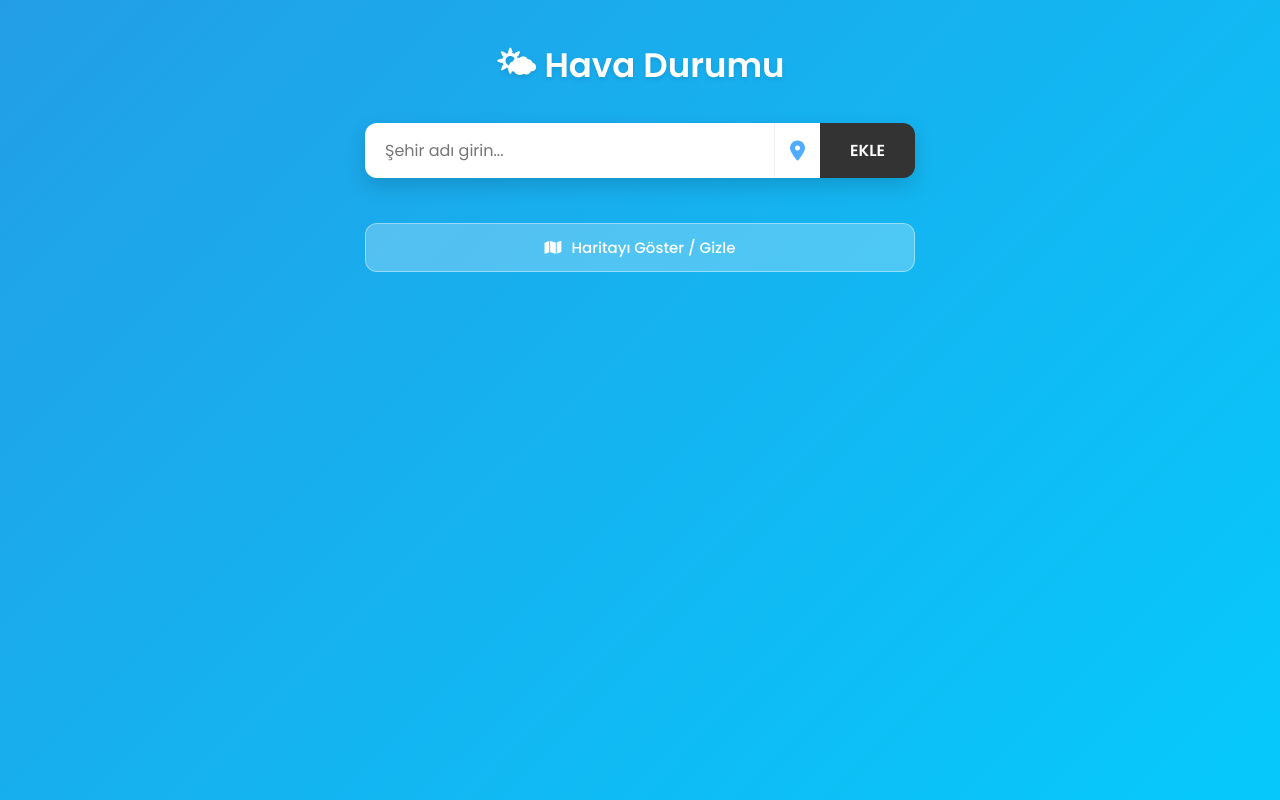
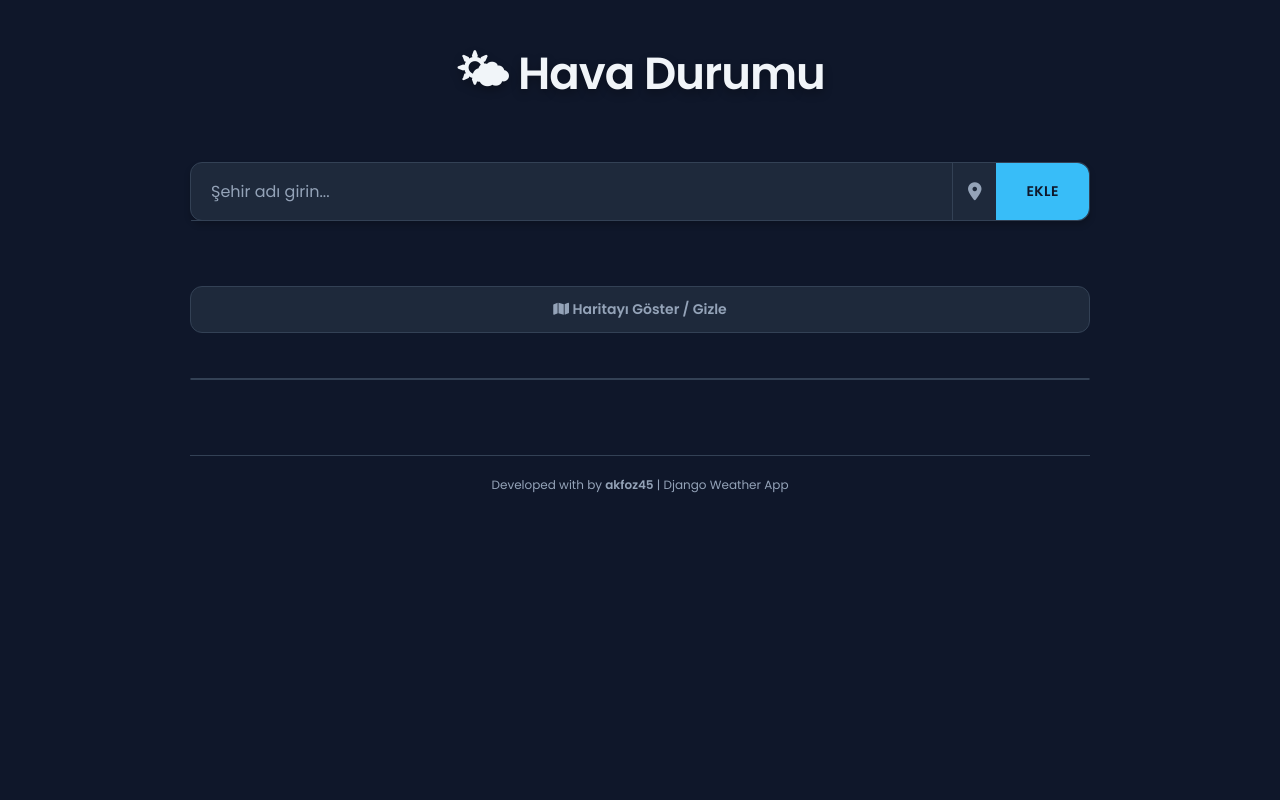
Before and after one commit to akfoz45/Django-Weather-App, a Django app: page / in a window 1280 px wide. Run offline with Django 5.2, Linux system fonts and the light colour scheme; data that the repository does not hold is empty; some libraries are stand-ins or nearby versions.

Commit message:
App update 6: CSS codes have been improved and Autocomplete has been added

```diff
--- a/static/css/style.css
+++ b/static/css/style.css
@@ -1,3 +1,12 @@
+:root {
+    --bg-dark: #0f172a;
+    --panel-bg: #1e293b;
+    --accent-color: #38bdf8;
+    --text-main: #f1f5f9;
+    --text-sub: #94a3b8;
+    --border-color: #334155;
+}
+
 * {
     margin: 0;
     padding: 0;
@@ -9,268 +18,330 @@ body {
     min-height: 100vh;
     display: flex;
     justify-content: center;
-    padding: 40px 10px;
+    padding: 40px 20px;
 
-    background: linear-gradient(135deg, #3a7bd5, #00d2ff);
-    background-size: 200% 200%;
-    animation: gradientBG 15s ease infinite;
-
-    color: white;
-}
-
-@keyframes gradientBG {
-    0% { background-position: 0% 50%; }
-    50% { background-position: 100% 50%; }
-    100% { background-position: 0% 50%; }
+    background-color: var(--bg-dark);
+    color: var(--text-main);
 }
 
 .container {
     width: 100%;
-    max-width: 550px;
+    max-width: 900px;
+
+    display: grid;
+    grid-template-columns: repeat(auto-fill, minmax(280px, 1fr));
+    gap: 20px;
+    align-content: start;
+}
+
+.title, .add-city-form, .map-toggle-btn, #map-container, .message-box, #geo-status {
+    grid-column: 1 / -1;
 }
 
 .title {
     text-align: center;
-    color: white;
-    font-size: 34px;
-    font-weight: 600;
+    color: var(--text-main);
+    font-size: 45px;
+    font-weight: 700;
     margin-bottom: 25px;
-    text-shadow: 0 2px 4px rgba(0,0,0,0.1);
+    letter-spacing: -1px;
+    text-shadow: 0 4px 10px rgba(0,0,0,0.3);
 }
 
 .add-city-form {
     margin-bottom: 10px;
     display: flex;
-    box-shadow: 0 8px 20px rgba(0,0,0,0.15);
+    background: var(--panel-bg);
     border-radius: 12px;
-    overflow: hidden;
+    box-shadow: 0 4px 6px rgba(0,0,0,0.2);
+    border: 1px solid var(--border-color);
+    position: relative;
+    z-index: 1001;
 }
 
 .add-city-form input {
     flex: 1;
-    padding: 15px 20px;
+    width: 100%;
+    padding: 16px 20px;
     border: none;
     outline: none;
     font-size: 16px;
-    color: #333;
+    color: var(--text-main);
+    background: transparent;
+    border-radius: 12px 0 0 12px;
 }
+.add-city-form input::placeholder { color: var(--text-sub); }
 
 .geo-btn {
-    background: #ffffff;
+    background: transparent;
     border: none;
     cursor: pointer;
     padding: 0 15px;
-    font-size: 20px;
-    color: #4facfe;
-    transition: all 0.3s;
-    display: flex;
-    align-items: center;
-    justify-content: center;
-    border-left: 1px solid #f0f0f0;
+    font-size: 18px;
+    color: var(--text-sub);
+    transition: color 0.2s;
+    display: flex; align-items: center; justify-content: center;
+    border-left: 1px solid var(--border-color);
 }
-
-.geo-btn:hover {
-    color: #00c6fb;
-    background-color: #f8f9fa;
-}
+.geo-btn:hover { color: var(--accent-color); }
 
 .add-city-form button[type="submit"] {
-    padding: 15px 30px;
-    background: #333;
-    color: white;
+    padding: 0 30px;
+    background: var(--accent-color);
+    color: var(--bg-dark);
     border: none;
     cursor: pointer;
-    font-size: 16px;
+    font-size: 14px;
     font-weight: 600;
-    transition: background 0.3s;
+    border-radius: 0 12px 12px 0;
+    transition: background 0.2s;
+    letter-spacing: 0.5px;
 }
-
-.add-city-form button[type="submit"]:hover {
-    background: #555;
-}
+.add-city-form button[type="submit"]:hover { filter: brightness(1.1); }
 
 .mini-spinner {
-    width: 20px;
-    height: 20px;
-    border: 3px solid #f3f3f3;
-    border-top: 3px solid #4facfe;
-    border-radius: 50%;
-    animation: spin 1s linear infinite;
-    display: none;
+    width: 18px; height: 18px;
+    border: 2px solid var(--border-color); border-top: 2px solid var(--accent-color);
+    border-radius: 50%; animation: spin 1s linear infinite; display: none;
 }
-
-@keyframes spin {
-    to { transform: rotate(360deg); }
-}
+@keyframes spin { to { transform: rotate(360deg); } }
 
 .map-toggle-btn {
     width: 100%;
     padding: 12px;
-    background: rgba(255,255,255,0.25);
-    border: 1px solid rgba(255,255,255,0.4);
-    color: white;
+    background: var(--panel-bg);
+    color: var(--text-sub);
+    border: 1px solid var(--border-color);
     border-radius: 12px;
     cursor: pointer;
-    font-weight: 500;
-    margin-bottom: 20px;
-    transition: 0.3s;
-    display: flex;
-    align-items: center;
-    justify-content: center;
-    gap: 10px;
-    font-size: 15px;
+    font-weight: 600;
+    font-size: 14px;
+    margin-bottom: 25px;
+    transition: 0.2s;
 }
-
 .map-toggle-btn:hover {
-    background: rgba(255,255,255,0.35);
+    border-color: var(--accent-color);
+    color: var(--accent-color);
 }
 
 #map-container {
-    height: 0;
-    overflow: hidden;
-    border-radius: 15px;
-    margin-bottom: 25px;
-    transition: height 0.4s ease;
-    box-shadow: 0 5px 15px rgba(0,0,0,0.2);
+    height: 0; overflow: hidden; border-radius: 15px; margin-bottom: 25px;
+    transition: height 0.4s ease; border: 1px solid var(--border-color);
 }
-
-#map {
-    height: 100%;
-    width: 100%;
-}
-
+#map { height: 100%; width: 100%; }
 
 .weather-card {
-    background: linear-gradient(135deg, rgba(255,255,255,0.2), rgba(255,255,255,0.05));
-    backdrop-filter: blur(10px);
-    border-radius: 18px;
-    padding: 25px 30px;
-    margin-bottom: 25px;
-    color: white;
     display: flex;
+    flex-direction: column;
     justify-content: space-between;
-    align-items: center;
-    transition: transform 0.2s ease, box-shadow 0.2s ease;
-    box-shadow: 0 8px 16px rgba(0,0,0,0.1);
-    border: 1px solid rgba(255,255,255,0.1);
+
+    background: var(--panel-bg);
+    border-radius: 20px;
+    padding: 20px;
+    color: var(--text-main);
+    box-shadow: 0 10px 15px -3px rgba(0, 0, 0, 0.3);
+    transition: transform 0.2s ease;
+    border: 1px solid var(--border-color);
+
+    min-height: 250px;
+    position: relative;
+    overflow: hidden;
 }
 
 .weather-card:hover {
-    transform: translateY(-3px);
-    box-shadow: 0 12px 24px rgba(0,0,0,0.15);
+    transform: translateY(-5px);
+    border-color: var(--accent-color);
 }
 
+.weather-card::before {
+    content: ''; position: absolute; top: 0; left: 0; width: 100%; height: 4px;
+    background: var(--accent-color);
+}
+.weather-card.clear::before { background: #facc15; }
+.weather-card.clouds::before { background: #94a3b8; }
+.weather-card.rain::before { background: #3b82f6; }
+.weather-card.snow::before { background: #e2e8f0; }
+.weather-card.thunder::before { background: #a855f7; }
 
-.weather-card.clear {
-    background: linear-gradient(135deg, #f2994a, #f2c94c);
-    box-shadow: 0 8px 16px rgba(242, 153, 74, 0.3);
-    border: none;
+.card-top {
+    display: flex;
+    justify-content: space-between;
+    align-items: flex-start;
+    margin-bottom: 20px;
 }
 
-.weather-card.clouds {
-    background: linear-gradient(135deg, #d7dde8, #757f9a);
-    color: #333 !important;
-    border: none;
+.card-top .left { display: flex; flex-direction: column; }
+
+.city a {
+    font-size: 1.25rem;
+    font-weight: 700;
+    line-height: 1.2;
+    color: var(--text-main);
+    text-decoration: none;
 }
-.weather-card.clouds .city a {
-    color: #2c3e50;
-    border-bottom: 1px dashed #2c3e50;
-}
-.weather-card.clouds .delete-btn {
-    color: rgba(0,0,0,0.5);
-}
-.weather-card.clouds .delete-btn:hover {
-    color: #ff4757;
-}
-
-.weather-card.rain {
-    background: linear-gradient(135deg, #2c3e50, #4ca1af);
-    border: none;
-}
-
-.weather-card.thunder {
-    background: linear-gradient(135deg, #373b44, #4286f4);
-    border: none;
-}
-
-.weather-card.snow {
-    background: linear-gradient(135deg, #e6dada, #274046);
-    color: #fff;
-    border: none;
-}
-
-.weather-card.mist {
-    background: linear-gradient(135deg, #606c88, #3f4c6b);
-    border: none;
-}
-
-.left {
-    display: flex;
-    flex-direction: column;
-}
-
-.city {
-    font-size: 28px;
-    font-weight: 600;
-}
+.city a:hover { color: var(--accent-color); }
 
 .temp {
-    font-size: 22px;
-    font-weight: 400;
-    margin-top: 5px;
+    font-size: 2.5rem;
+    font-weight: 700;
+    margin: 5px 0;
+    letter-spacing: -1px;
+    color: var(--text-main);
 }
 
 .desc {
-    font-size: 16px;
-    opacity: 0.9;
+    font-size: 0.9rem;
+    font-weight: 500;
+    opacity: 0.7;
     text-transform: capitalize;
+    color: var(--text-sub);
 }
 
 .icon img {
-    width: 85px;
-    filter: drop-shadow(0 4px 4px rgba(0,0,0,0.1));
+    width: 70px;
+    filter: drop-shadow(0 0 10px rgba(255,255,255,0.1));
+}
+
+.delete-link {
+    position: absolute;
+    top: 10px;
+    right: 10px;
+    z-index: 10;
 }
 
 .delete-btn {
     background: transparent;
     border: none;
-    color: rgba(255, 255, 255, 0.6);
-    font-size: 28px;
+    color: var(--border-color);
+    font-size: 24px;
     cursor: pointer;
-    margin-left: 15px;
-    transition: color 0.3s ease;
+    transition: 0.2s;
     line-height: 1;
+    padding: 5px;
+}
+.delete-btn:hover {
+    color: #ef4444;
+    transform: scale(1.1);
 }
 
-.delete-btn:hover {
-    color: #ff6b6b;
+.card-top .right {
+    display: flex;
+    align-items: center;
 }
 
+.card-details {
+    display: flex;
+    justify-content: space-between;
+    background: rgba(0, 0, 0, 0.2);
+    border-radius: 12px;
+    padding: 12px;
+    margin-top: auto;
+    border: 1px solid rgba(255,255,255,0.05);
+}
+
+.detail-item {
+    display: flex;
+    flex-direction: column;
+    align-items: center;
+    flex: 1;
+}
+.detail-item:not(:last-child) { border-right: 1px solid var(--border-color); }
+
+.detail-item i {
+    font-size: 14px;
+    margin-bottom: 4px;
+    color: var(--accent-color);
+}
+.detail-item .val {
+    font-weight: 600;
+    font-size: 14px;
+    color: var(--text-main);
+}
+.detail-item .lbl {
+    font-size: 10px;
+    color: var(--text-sub);
+    text-transform: uppercase;
+    margin-top: 2px;
+    letter-spacing: 0.5px;
+}
+
+.card-footer-time {
+    text-align: center;
+    font-size: 10px;
+    color: var(--text-sub);
+    margin-top: 10px;
+    font-weight: 500;
+}
+
+
 .message-box {
+    grid-column: 1 / -1;
+
+    width: 100%;
+    max-width: 500px;
+    margin: 0 auto 25px auto;
+
     padding: 15px;
-    margin-bottom: 25px;
-    border-radius: 10px;
-    color: white;
+    border-radius: 12px;
     text-align: center;
     font-weight: 500;
-    box-shadow: 0 4px 6px rgba(0,0,0,0.1);
-    animation: fadeIn 0.5s ease;
+    font-size: 14px;
+
+    background: var(--panel-bg);
+
+
+    border: 1px solid var(--border-color);
+}
+.warning { color: #fcd34d; }
+.error   { color: #fca5a5; }
+.success { color: #6ee7b7; }
+.info    { color: #38bdf8; }
+
+#geo-status { text-align: center; margin-bottom: 15px; color: var(--text-sub); font-size: 13px; }
+
+ .suggestions-list {
+    position: absolute; top: 100%; left: 0; width: 100%;
+    background: var(--panel-bg);
+    list-style: none; z-index: 1000;
+    border-radius: 0 0 12px 12px;
+    box-shadow: 0 10px 15px -3px rgba(0,0,0,0.5);
+    border: 1px solid var(--border-color); border-top: none;
+}
+.suggestions-list li {
+    padding: 12px 20px;
+    border-bottom: 1px solid var(--border-color);
+    cursor: pointer;
+    color: var(--text-sub);
+    font-size: 14px;
+}
+.suggestions-list li:hover {
+    background: var(--bg-dark);
+    color: var(--accent-color);
 }
 
-@keyframes fadeIn {
-    from { opacity: 0; transform: translateY(-10px); }
-    to { opacity: 1; transform: translateY(0); }
+div:where(.swal2-container) div:where(.swal2-popup) {
+    width: 22em !important;         /* Genişliği küçült (Daha kompakt) */
+    padding: 1.5em !important;      /* İç boşluğu azalt */
+    border-radius: 25px !important; /* Köşeleri iyice yumuşat */
+    border: 1px solid var(--border-color) !important; /* Temaya uygun ince çerçeve */
+    background: var(--panel-bg) !important; /* Senin panel renginle aynı olsun */
 }
 
-.warning { background-color: #ffa502; }
-.error { background-color: #ff4757; }
-.success { background-color: #2ed573; }
-.info { background-color: #1e90ff; }
+/* Başlık Yazısı */
+div:where(.swal2-container) .swal2-title {
+    font-size: 1.3rem !important;   /* Başlığı biraz kibarlaştır */
+    color: var(--text-main) !important;
+}
 
-#geo-status {
-    text-align: center;
-    margin-bottom: 15px;
-    color: rgba(255,255,255,0.9);
-    font-size: 14px;
-    min-height: 20px;
+/* İçerik Yazısı */
+div:where(.swal2-container) .swal2-html-container {
+    font-size: 0.9rem !important;
+    color: var(--text-sub) !important;
 }
+
+/* Butonlar */
+div:where(.swal2-container) .swal2-actions button {
+    border-radius: 12px !important; /* Buton köşelerini de yuvarla */
+    font-size: 0.9rem !important;
+    padding: 8px 20px !important;
+}
--- a/static/js/main.js
+++ b/static/js/main.js
@@ -84,3 +84,98 @@ function resetBtn() {
     icon.style.display = "block";
     spinner.style.display = "none";
 }
+
+
+document.addEventListener('DOMContentLoaded', function() {
+
+    const cityInput = document.getElementById('city-input');
+    const suggestionsList = document.getElementById('suggestions-list');
+    let debounceTimer;
+
+    if (cityInput) {
+        console.log("Autocomplete sistemi başlatıldı.");
+
+        cityInput.addEventListener('input', function() {
+            const query = this.value.trim();
+
+            clearTimeout(debounceTimer);
+
+            if (query.length < 2) {
+                suggestionsList.style.display = 'none';
+                return;
+            }
+
+            debounceTimer = setTimeout(() => {
+                fetchCities(query);
+            }, 300);
+        });
+
+        document.addEventListener('click', function(e) {
+            if (e.target !== cityInput && e.target !== suggestionsList) {
+                suggestionsList.style.display = 'none';
+            }
+        });
+    }
+
+    function fetchCities(query) {
+        const url = `https://geocoding-api.open-meteo.com/v1/search?name=${query}&count=5&language=tr&format=json`;
+
+        fetch(url)
+            .then(response => response.json())
+            .then(data => {
+                if (data && data.results) {
+                    showSuggestions(data.results);
+                } else {
+                    suggestionsList.style.display = 'none';
+                }
+            })
+            .catch(err => console.error("API Bağlantı Hatası:", err));
+    }
+
+    function showSuggestions(cities) {
+        suggestionsList.innerHTML = '';
+
+        if (cities.length === 0) {
+            suggestionsList.style.display = 'none';
+            return;
+        }
+
+        cities.forEach(city => {
+            const li = document.createElement('li');
+
+            const country = city.country ? `, ${city.country}` : '';
+            li.textContent = `${city.name}${country}`;
+
+            li.addEventListener('click', function() {
+                cityInput.value = city.name;
+                suggestionsList.style.display = 'none';
+            });
+
+            suggestionsList.appendChild(li);
+        });
+
+        suggestionsList.style.display = 'block';
+    }
+});
+
+function confirmDelete(e, url, cityName) {
+    e.preventDefault(); // Linkin hemen çalışmasını durdur
+
+    // SweetAlert2 Penceresi
+    Swal.fire({
+        title: 'Emin misiniz?',
+        text: `${cityName} şehrini silmek istiyor musunuz?`,
+        icon: 'warning',
+        showCancelButton: true,
+        confirmButtonColor: '#ef4444', // Kırmızı
+        cancelButtonColor: '#334155', // Gri
+        confirmButtonText: 'Evet, sil!',
+        cancelButtonText: 'Vazgeç',
+        background: '#1e293b', // Senin koyu panel rengin
+        color: '#f1f5f9'       // Senin yazı rengin
+    }).then((result) => {
+        if (result.isConfirmed) {
+            window.location.href = url;
+        }
+    });
+}
--- a/weather/models.py
+++ b/weather/models.py
@@ -8,6 +8,9 @@ class City(models.Model):
     last_updated = models.DateTimeField(null=True, blank=True)
     lat = models.CharField(null=True, blank=True)
     lon = models.CharField(null=True, blank=True)
+    humidity = models.IntegerField(null=True, blank=True)
+    wind_speed = models.FloatField(null=True, blank=True)
+    feels_like = models.FloatField(null=True, blank=True)
 
     def __str__(self):
         return self.name
--- a/weather/templates/weather/base.html
+++ b/weather/templates/weather/base.html
@@ -8,19 +8,23 @@
 
     <link href="https://fonts.googleapis.com/css2?family=Poppins:wght@300;400;500;600&display=swap" rel="stylesheet">
     <link rel="stylesheet" href="https://cdnjs.cloudflare.com/ajax/libs/font-awesome/6.4.0/css/all.min.css">
-
     <link rel="stylesheet" href="https://unpkg.com/leaflet@1.9.4/dist/leaflet.css" integrity="sha256-p4NxAoJBhIIN+hmNHrzRCf9tD/miZyoHS5obTRR9BMY=" crossorigin=""/>
-
-    <link rel="stylesheet" href="{% static 'css/style.css' %}">
+    <link rel="stylesheet" href="{% static 'css/style.css' %}?v=1.1">
+    <link rel="shortcut icon" href="https://openweathermap.org/img/wn/02d.png" type="image/x-icon">
+    <link rel="stylesheet" href="https://cdn.jsdelivr.net/npm/@sweetalert2/theme-dark@5/dark.css">
 </head>
 <body>
     <div class="container">
 
         <h1 class="title">🌤 Hava Durumu</h1>
 
-        <form class="add-city-form" method="POST">
+        <form class="add-city-form" method="POST" autocomplete="off">
             {% csrf_token %}
-            <input type="text" name="name" placeholder="Şehir adı girin..." required>
+
+            <div style="position: relative; flex: 1;">
+                <input type="text" name="name" id="city-input" placeholder="Şehir adı girin..." required>
+                <ul id="suggestions-list" class="suggestions-list"></ul>
+            </div>
 
             <button type="button" class="geo-btn" onclick="getLocation()" id="loc-btn" title="Konumumu Bul">
                 <span id="loc-icon"><i class="fas fa-map-marker-alt"></i></span>
@@ -50,44 +54,57 @@
 
         {% for weather in weather_data %}
         <div class="weather-card {{ weather.weather_class }}">
+
+            <div class="card-top">
                 <div class="left">
                     <span class="city">
-                    <a href="{% url 'city_detail' weather.city.id %}" style="color: inherit; text-decoration: none; border-bottom: 1px dashed rgba(255,255,255,0.5);" title="Detaylı Tahmin">
+                        <a href="{% url 'city_detail' weather.city.id %}" title="Detaylı Tahmin">
                             {{ weather.city.name }}
                         </a>
                     </span>
-                <span class="temp">{{ weather.temperature }}°C</span>
+                    <span class="temp">{{ weather.temperature|floatformat:0 }}°C</span>
                     <span class="desc">{{ weather.description }}</span>
+                </div>
 
-                <div style="font-size: 12px; margin-top: 8px; opacity: 0.8;">
-                    <i class="far fa-clock"></i>
-                    {{ weather.city.last_updated|date:"H:i" }}
-
-                    {% if weather.error %}
-                        <br>
-                        <span style="color: #ffcccb; font-weight: bold;">
-                            ⚠️ Güncellenemedi
-                        </span>
-                    {% endif %}
+                <div class="right">
+                    <img src="http://openweathermap.org/img/wn/{{ weather.icon }}@2x.png" alt="weather-icon">
+                    <a href="#" class="delete-link" onclick="confirmDelete(event, '{% url 'delete_city' weather.city.id %}', '{{ weather.city.name|escapejs }}')">
+                        <button class="delete-btn">×</button>
+                    </a>
                 </div>
             </div>
 
-            <div style="display: flex; align-items: center;">
-                <div class="icon">
-                    <img src="http://openweathermap.org/img/wn/{{ weather.icon }}@2x.png" alt="weather-icon">
+            <div class="card-details">
+                <div class="detail-item">
+                    <i class="fas fa-tint"></i>
+                    <span class="val">%{{ weather.city.humidity|default:"-" }}</span>
+                    <span class="lbl">Nem</span>
                 </div>
-                <a href="{% url 'delete_city' weather.city.id %}" style="text-decoration: none;">
-                    <button class="delete-btn" title="Şehri Sil">×</button>
-                </a>
+                <div class="detail-item">
+                    <i class="fas fa-wind"></i>
+                    <span class="val">{{ weather.city.wind_speed|floatformat:1 }} km/s</span>
+                    <span class="lbl">Rüzgar</span>
                 </div>
+                <div class="detail-item">
+                    <i class="fas fa-temperature-low"></i>
+                    <span class="val">{{ weather.city.feels_like|floatformat:0 }}°C</span>
+                    <span class="lbl">His</span>
+                </div>
+            </div>
+
+            <div class="card-footer-time">
+                <i class="far fa-clock"></i> {{ weather.city.last_updated|date:"H:i" }}
+                {% if weather.error %} <span style="color: #ffcccb;">(Güncellenemedi)</span> {% endif %}
+            </div>
+
         </div>
         {% endfor %}
 
+        <footer style="grid-column: 1 / -1; text-align: center; padding: 20px; color: var(--text-sub); font-size: 12px; margin-top: 30px; border-top: 1px solid var(--border-color);">
+            <p>Developed with  by <b>akfoz45</b> | Django Weather App</p>
+        </footer>
     </div>
-
     <script src="https://unpkg.com/leaflet@1.9.4/dist/leaflet.js" integrity="sha256-20nQCchB9co0qIjJZRGuk2/Z9VM+kNiyxNV1lvTlZBo=" crossorigin=""></script>
-
-    <script src="{% static 'js/main.js' %}"></script>
 
     <script>
         const cityLocations = [
@@ -104,5 +121,8 @@
             {% endfor %}
         ];
     </script>
+
+    <script src="{% static 'js/main.js' %}?v=1.2"></script>
+    <script src="https://cdn.jsdelivr.net/npm/sweetalert2@11"></script>
 </body>
 </html>
--- a/weather/templates/weather/city_detail.html
+++ b/weather/templates/weather/city_detail.html
@@ -12,6 +12,7 @@
     <script src="https://cdn.jsdelivr.net/npm/chart.js"></script>
 
     <link rel="stylesheet" href="{% static 'css/detail.css' %}">
+    <link rel="shortcut icon" href="https://openweathermap.org/img/wn/02d.png" type="image/x-icon">
 </head>
 
 <body>
@@ -28,9 +29,7 @@
 
         <div class="chart-wrapper">
             <div class="chart-tabs">
-                <span class="tab-item active">Sıcaklık</span>
-                <span class="tab-item">Yağış</span>
-                <span class="tab-item">Rüzgar</span>
+                <span class="tab-item active" style="cursor: default;">Sıcaklık</span>
             </div>
 
             <div class="chart-container">
--- a/weather/views.py
+++ b/weather/views.py
@@ -30,6 +30,9 @@ def index(request):
                             last_updated=timezone.now(),
                             lat=lat,
                             lon=lon,
+                            humidity=response['main']['humidity'],
+                            wind_speed=response['wind']['speed'],
+                            feels_like=response['main']['feels_like'],
                         )
                     messages.success(request, f"Konumunuz ({city_name}) başarıyla eklendi.")
                 else:
@@ -60,6 +63,9 @@ def index(request):
                             last_updated=timezone.now(),
                             lat=response['coord']['lat'],
                             lon=response['coord']['lon'],
+                            humidity=response['main']['humidity'],
+                            wind_speed=response['wind']['speed'],
+                            feels_like=response['main']['feels_like'],
                         )
                         messages.success(request, f"{city_name_formatted} başarıyla eklendi.")
                     else:
@@ -88,6 +94,9 @@ def index(request):
                     city.description = data['weather'][0]['description']
                     city.icon = data['weather'][0]['icon']
                     city.last_updated = timezone.now()
+                    city.humidity = data['main']['humidity']
+                    city.wind_speed = data['wind']['speed']
+                    city.feels_like = data['main']['feels_like']
                     city.save()
                 else:
                     error = True
```
Also changed, not shown: static/css/detail.css (+88 -28 lines), weather/migrations/0004_city_feels_like_city_humidity_city_wind_speed.py (added). Lines whose indentation alone changed are shown as unchanged.
